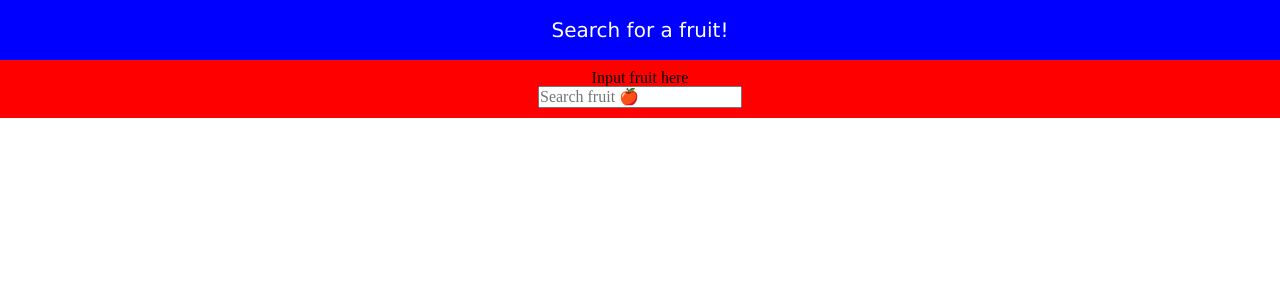
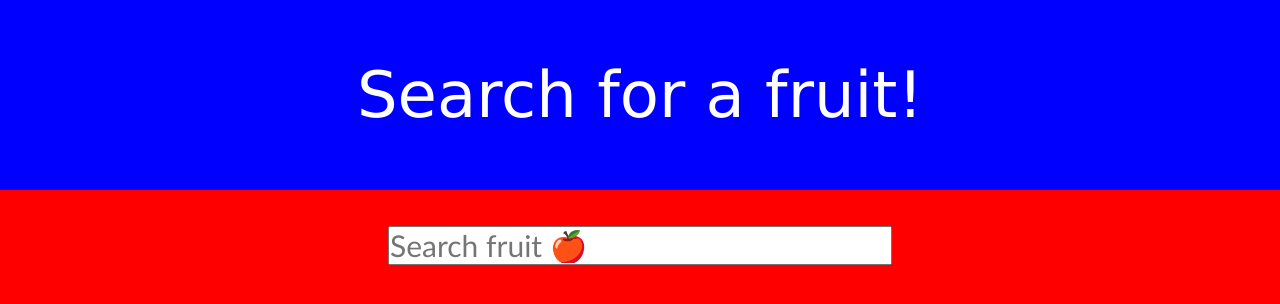
Before and after one commit to NLoo1/fruit-search, a plain HTML site: page index.html in a window 1280 px wide. Drawn offline with nearby package versions, Linux system fonts and the light colour scheme.

Commit message:
Added more CSS, background coloring

```diff
--- a/index.html
+++ b/index.html
@@ -13,7 +13,7 @@
     <h1>Search for a fruit!</h1>
   </header>
   <div class="search-container">
-    <label>Input fruit here<br>
+    <label><br>
       <input type="text" name="fruit" id="fruit" placeholder="Search fruit 🍎">
     </label>
     <div class="suggestions">
--- a/style.css
+++ b/style.css
@@ -6,19 +6,38 @@
 body{
   display: flex;
   flex-direction: column;
+  height: 100vh;
 }
 
 header{
+  display: flex;
+  background-color: blue;
+  flex: 1;
   text-align: center;
-  background-color: blue;
-  flex: 3;
+  align-items: center;
+  justify-content: center;
 }
 
 header h1{
   padding: 20px;
   color: white;
   font-family:'Lucida Sans', 'Lucida Sans Regular', 'Lucida Grande', 'Lucida Sans Unicode', Geneva, Verdana, sans-serif;
-  font-size: 20px;
+  font-size: 400%;
+}
+
+.search-container {
+  background-color: red;
+  text-align: center;
+  flex: 3;
+  padding: 20px;
+}
+
+input{
+  width: 500px;
+  min-height: 5%;
+  min-width: 20%;
+  font-size: 30px;
+  font-family: 'Trebuchet MS', 'Lucida Sans Unicode', 'Lucida Grande', 'Lucida Sans', Arial, sans-serif;
 }
 
 input:focus {
@@ -26,37 +45,20 @@ input:focus {
 }
 
 .suggestions{
-  flex: 1;
   background-color: gray;
+  width: 500px;
+  align-items: center;
+  justify-content: center;
+  margin: 0 auto;
 }
 
-
-.search-container {
- /* TODO */
-  background-color: red;
-  text-align: center;
-  padding: 10px;
-  flex: 1;
-}
-/* .search-container input,
-.search-container .suggestions {
-  /* TODO */
-}
-.search-container input {
- /* TODO */
-}
-.search-container .suggestions {
-   /* TODO */
-} */
-
 ul {
-  /* TODO */
   background-color: whitesmoke;
+  text-align: left;
 }
 
 
 ul li:hover {
-  /* TODO */
   border: 1px black solid;
   outline: #4CAF50 solid 1px;
 }
```
